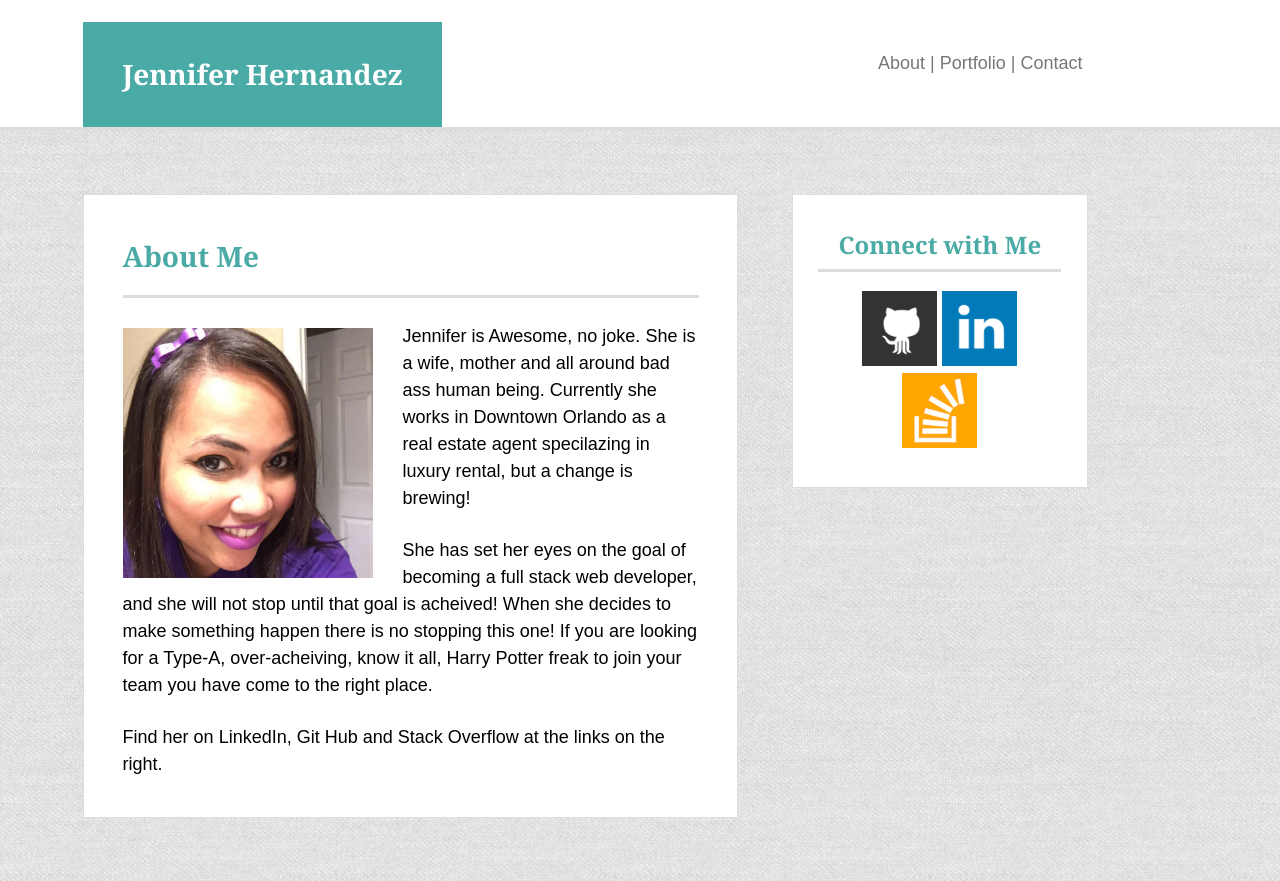
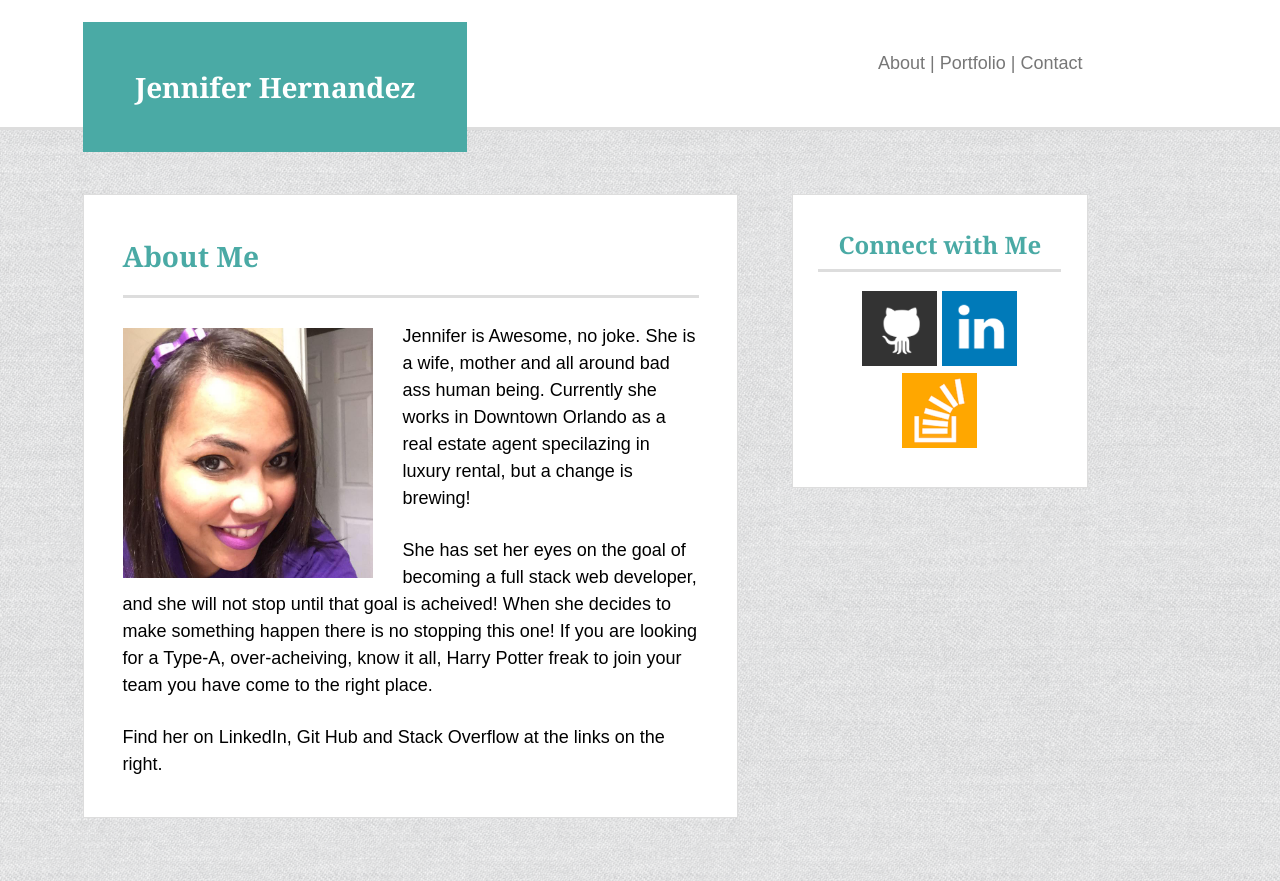
Before and after one commit to jennaroe/Basic-Portfolio, a PHP site: page /index.php in a window 1280 px wide. Shown: the top 881 px of the page. Run offline with PHP 8.4, Linux system fonts and the light colour scheme.

Commit message:
Update style.css

```diff
--- a/assets/css/style.css
+++ b/assets/css/style.css
@@ -6,7 +6,7 @@ body {
 header {
     background: #4aaaa5;
     border:3px #cccccc;
-    padding: 3.05%;
+    padding: 4.05%;
     margin-top: 1.7%;
     margin-left: 6.5%;
     color: #ffffff;
```
